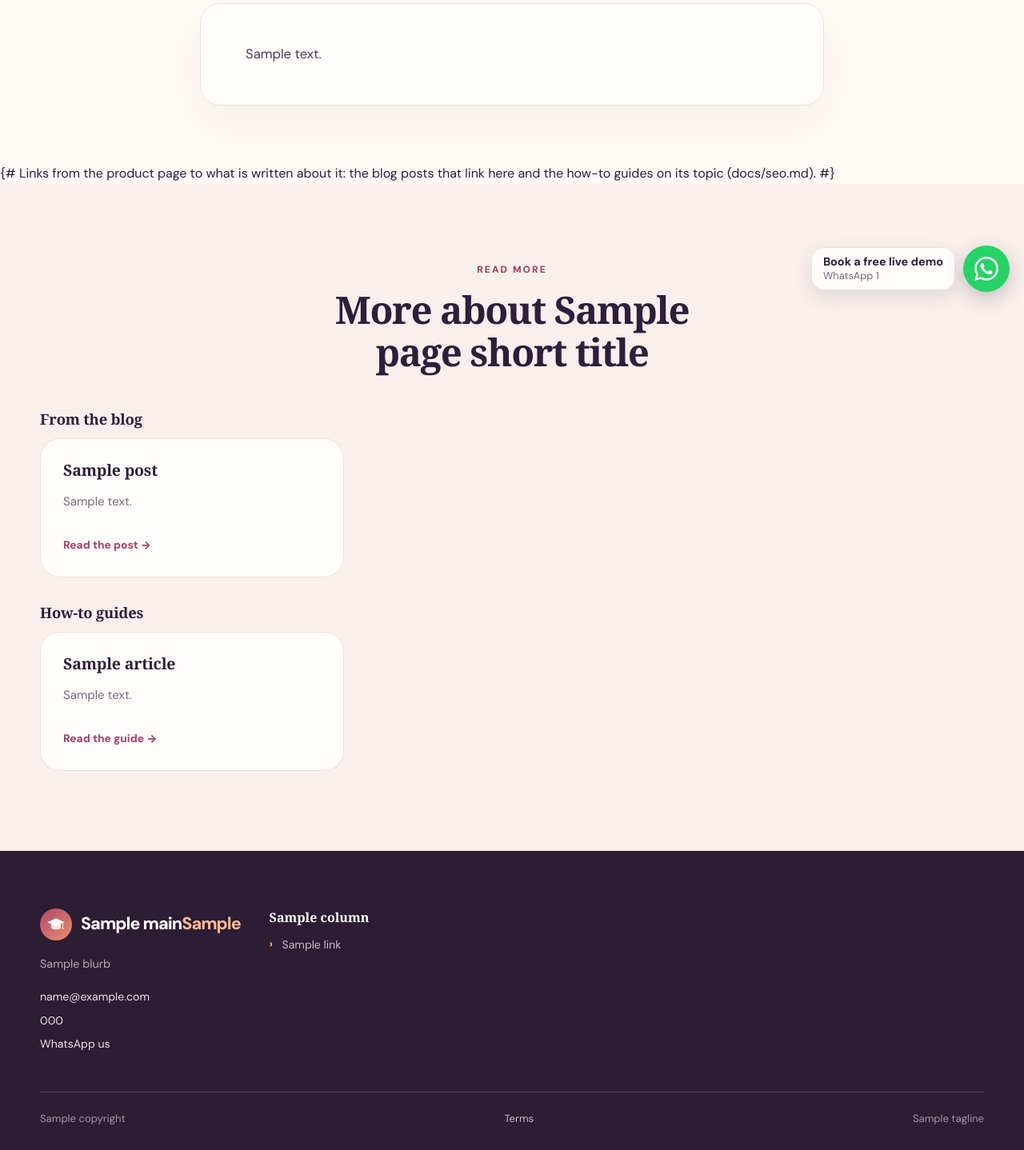
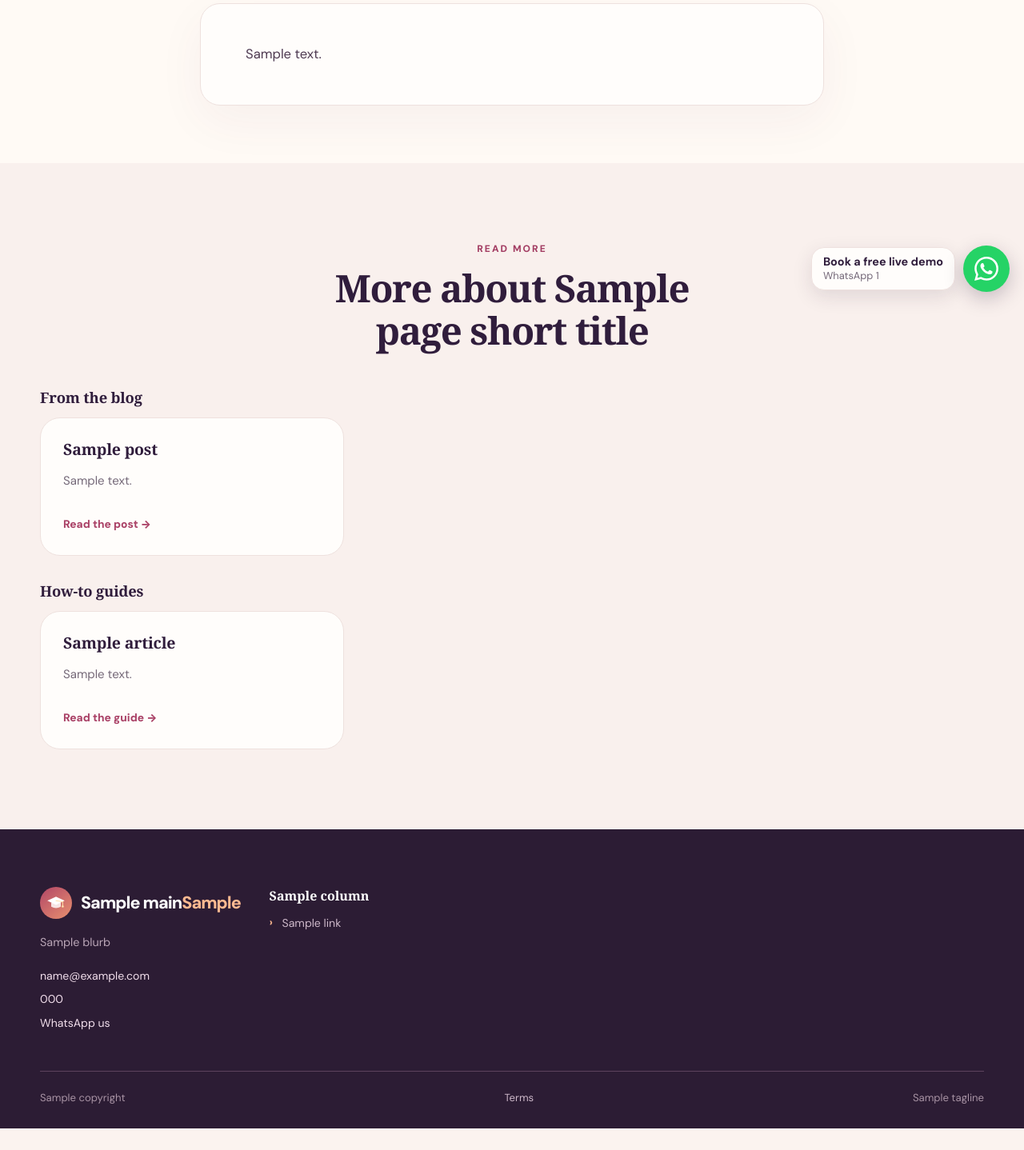
Before and after one commit to dubey1992/eduTrack, a Django app: template backend-python/school/templates/public_site/page.html in a window 1280 px wide. Shown: the part 417-1855 px from the top of the page at 80% size. After the commit the page ends 1828 px from the top, so only its background shows below. Run offline with Django 5.2, Linux system fonts and the light colour scheme; tables that the repository leaves empty hold one stand-in row (values such as "Sample post"); the template is opened without the code that fills it: values that come from a table or form of the project are taken from there, most other values are stand-ins (such as "Sample title", 1, 10 or a date in 2020); parts of the project's set-up code (start-up, migrations or seed data) failed here and were passed over; some libraries are stand-ins or nearby versions.

Commit message:
Website: a template note was printed on every product page - a {# #} comment that ran onto a second line
Django's {# #} ends at the line, so the second line and the opening one
showed as text under each product page with further reading (seen on
/school-exam-management-software). Now {% comment %}, and a test fails on
any template comment that runs onto a second line.

Co-Authored-By: Claude Opus 5.5 <noreply@anthropic.com>

```diff
--- a/backend-python/school/templates/public_site/page.html
+++ b/backend-python/school/templates/public_site/page.html
@@ -21,8 +21,8 @@
   </div>
 </article>
 {% if further_posts or further_articles %}
-{# Links from the product page to what is written about it: the blog posts
-   that link here and the how-to guides on its topic (docs/seo.md). #}
+{% comment %}Links from the product page to what is written about it: the blog posts
+   that link here and the how-to guides on its topic (docs/seo.md).{% endcomment %}
 <section class="section tinted further-reading">
   <div class="wrap">
     <div class="section-intro">
```
Also changed, not shown: backend-python/school/tests/test_public_site.py (+27 -0 lines).
